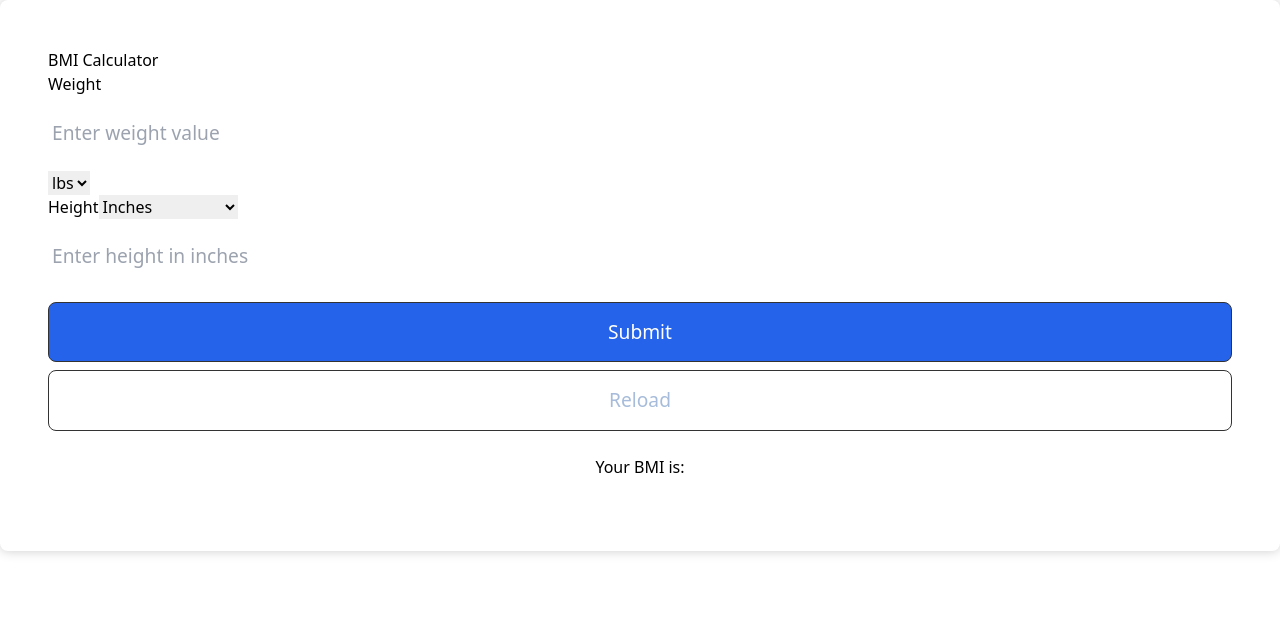
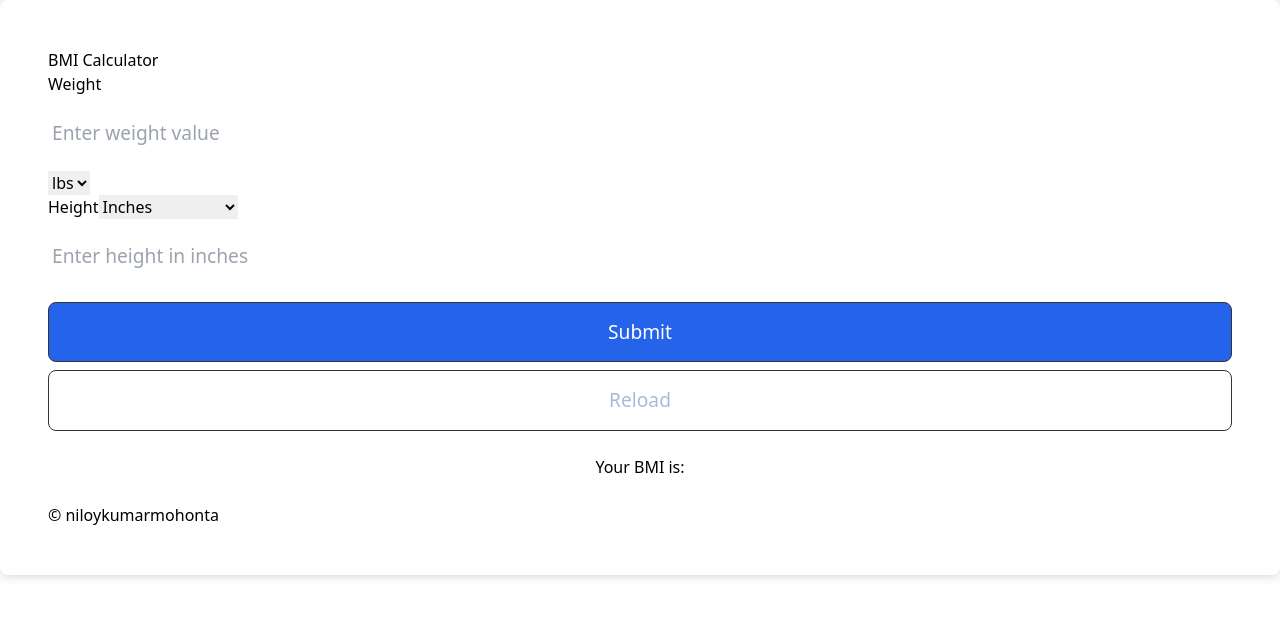
Before and after one commit to niloy1513991/BMI_Calculator, a React (Vite) app: page / in a window 1280 px wide. Shown: the top 618 px of the page. Built offline with nearby package versions, Linux system fonts and the light colour scheme.

Commit message:
Describe your changes

```diff
--- a/src/App.jsx
+++ b/src/App.jsx
@@ -143,6 +143,7 @@ const App = () => {
             <p>{message}</p>
           </div>
         </form>
+        <div className="text-sm text-center">&copy; niloykumarmohonta</div>
       </div>
     </>
   );
```
